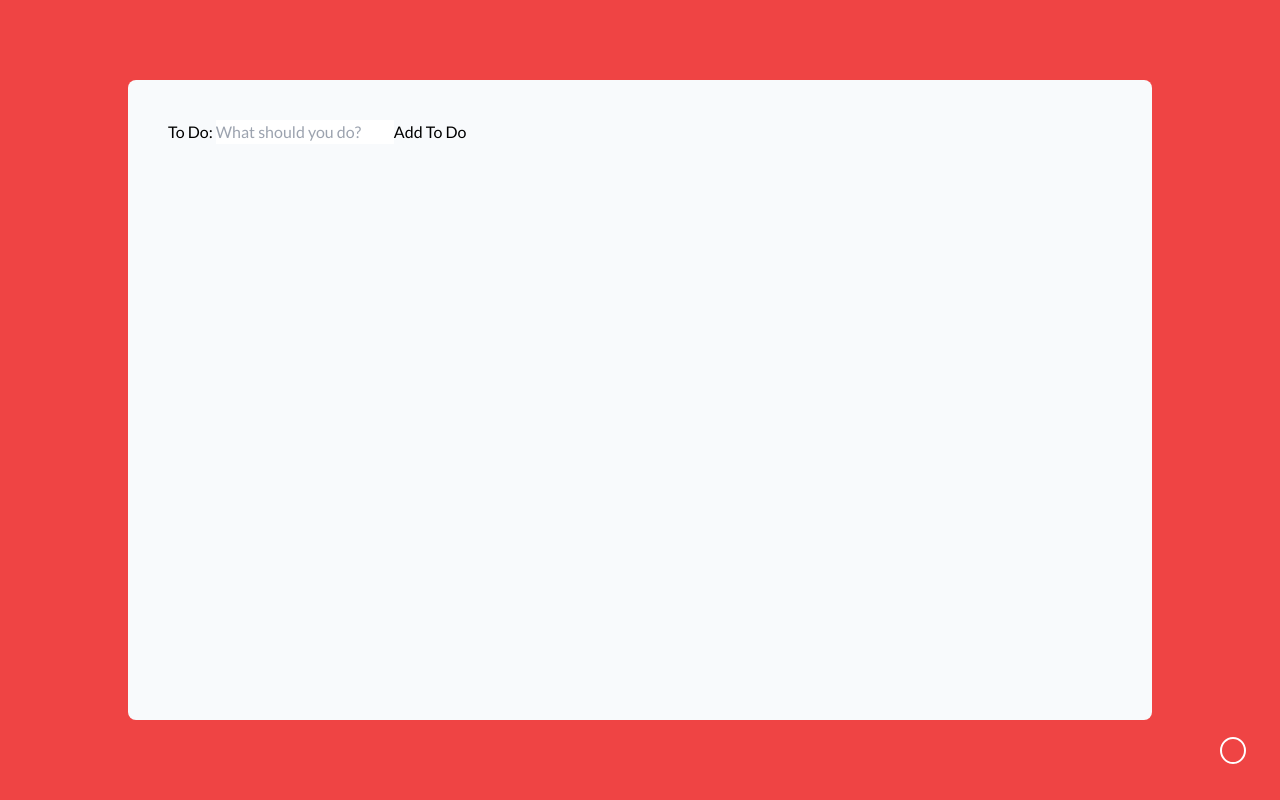
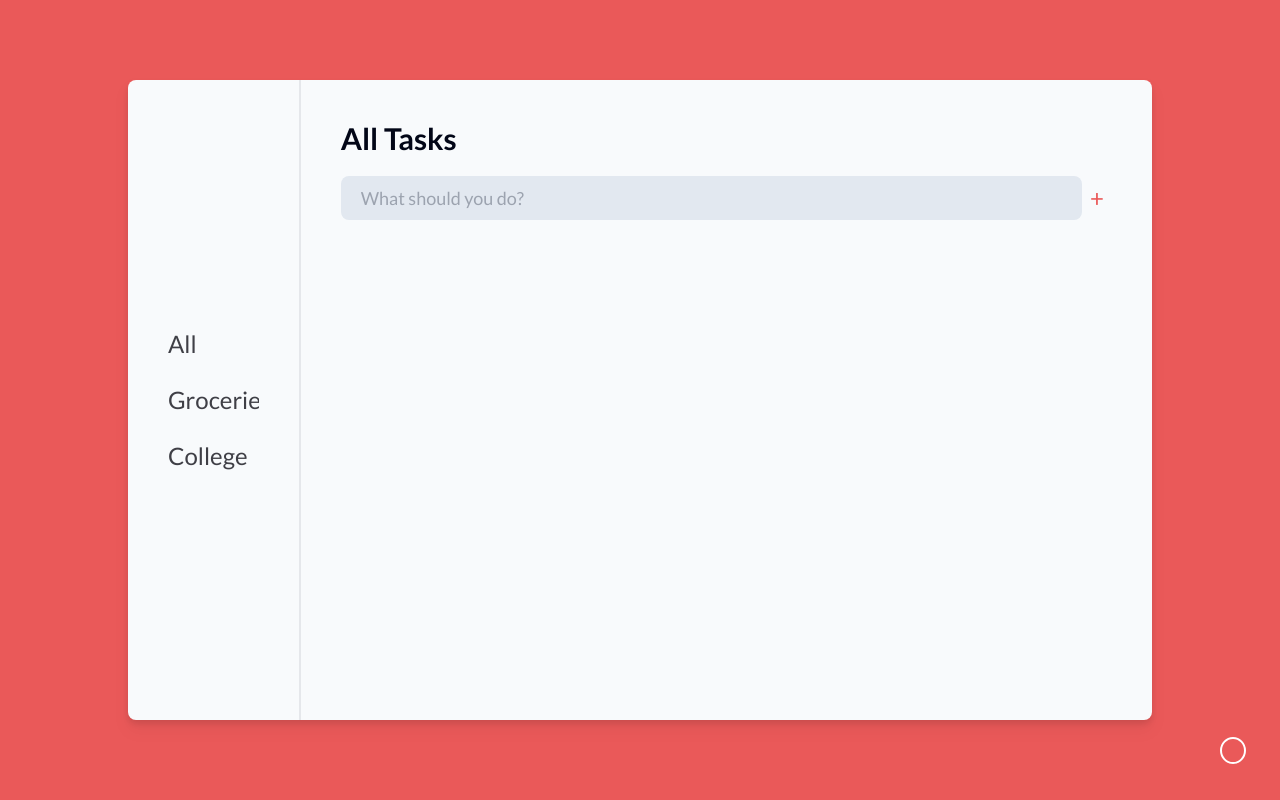
Before and after one commit to freirart/to-do-list, a React (Vite) app: page / in a window 1280 px wide. Built offline with nearby package versions, Linux system fonts and the light colour scheme.

Commit message:
starting to compose layout

```diff
--- a/src/ToDoApp.tsx
+++ b/src/ToDoApp.tsx
@@ -7,9 +7,24 @@ export default function ToDoApp() {
   return (
     <Background>
       <Store.Provider initialState={{ todos: [] }}>
-        <main className="w-4/5 h-4/5 bg-slate-50 rounded-lg p-10">
-          <AddToDoInput />
-          <ListToDos />
+        <main
+          className="flex w-4/5 h-4/5 bg-slate-50 rounded-lg divide-x-2 drop-shadow-lg
+            text-lg"
+        >
+          <div className="flex justify-center items-center w-1/6 h-full px-10">
+            <ul className="leading-[3.5rem] text-zinc-700 text-nowrap truncate text-2xl">
+              <li>All</li>
+              <li>Groceries</li>
+              <li>College</li>
+            </ul>
+          </div>
+          <div className="w-5/6 h-full text-zinc-600 p-10">
+            <h1 className="text-3xl text-slate-950 font-semibold">
+              All Tasks
+            </h1>
+            <AddToDoInput />
+            <ListToDos />
+          </div>
         </main>
       </Store.Provider>
     </Background>
--- a/src/components/AddToDoInput/AddToDoInput.tsx
+++ b/src/components/AddToDoInput/AddToDoInput.tsx
@@ -34,16 +34,23 @@ export default function AddToDoInput() {
 
   return (
     <form onSubmit={handleSubmit}>
-      <label htmlFor="add-todo-input">To Do: </label>
+      <div className="flex">
         <input
-        id="add-todo-input"
           type="text"
           placeholder="What should you do?"
           ref={inputField}
-        className={shouldDisplayError ? 'border-red-600' : ''}
+          className={`my-5 px-5 py-2 w-full bg-slate-200 text-slate-600 rounded-lg ${
+            shouldDisplayError ? 'border-red-600' : ''
+          }`}
           onChange={disableErrorWhenStartTyping}
         />
-      <button type="submit">Add To Do</button>
+        <button
+          className="text-[#EA5959] text-2xl mx-2"
+          type="submit"
+        >
+          +
+        </button>
+      </div>
       {shouldDisplayError ? (
         <span className="text-red-600">
           You already added this to-do!
--- a/src/components/Background/Background.tsx
+++ b/src/components/Background/Background.tsx
@@ -2,7 +2,7 @@ import { useState } from 'react';
 import { ReactFC } from '../../utils/interfaces';
 import ColorSelector from '../ColorSelector/ColorSelector';
 
-const defaultColor = '#ef4444';
+const defaultColor = '#EA5959';
 
 const Background: ReactFC = ({ children }) => {
   const [backgroundColor, setBackgroundColor] =
@@ -10,7 +10,7 @@ const Background: ReactFC = ({ children }) => {
 
   return (
     <div
-      className="h-screen w-screen flex items-center justify-center"
+      className="h-screen w-screen flex items-center justify-center transition-colors"
       style={{ backgroundColor }}
     >
       {children}
--- a/src/components/ColorSelector/ColorSelector.tsx
+++ b/src/components/ColorSelector/ColorSelector.tsx
@@ -28,7 +28,10 @@ const ColorSelector: FC<ColorSelectorProps> = ({
   return (
     <div className="flex">
       {shouldShowGoDefaultBtn ? (
-        <button className="text-sm underline" onClick={goDefault}>
+        <button
+          className="text-sm underline mr-1"
+          onClick={goDefault}
+        >
           Retornar para o padrão
         </button>
       ) : null}
```
Lines whose indentation alone changed are shown as unchanged.
